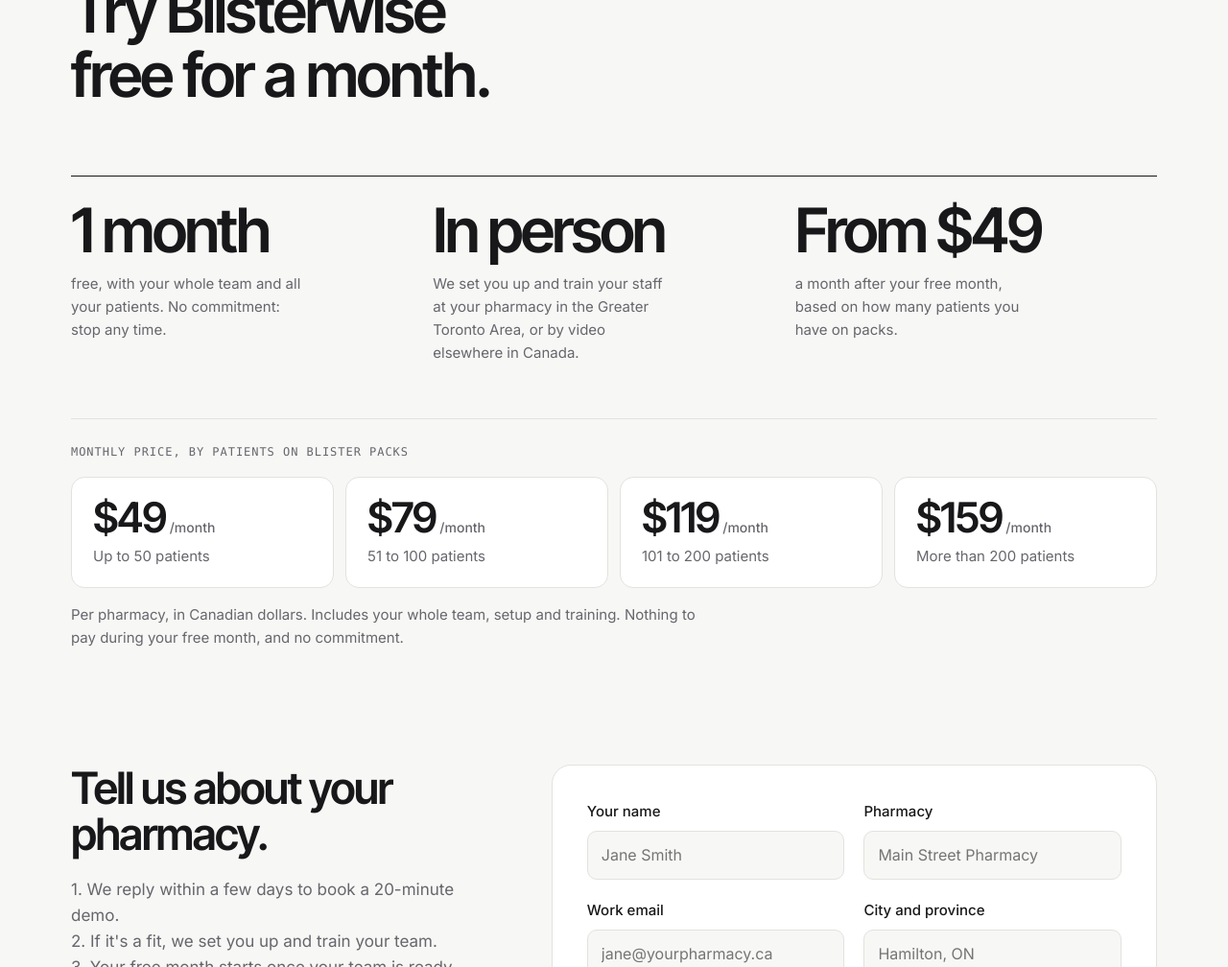
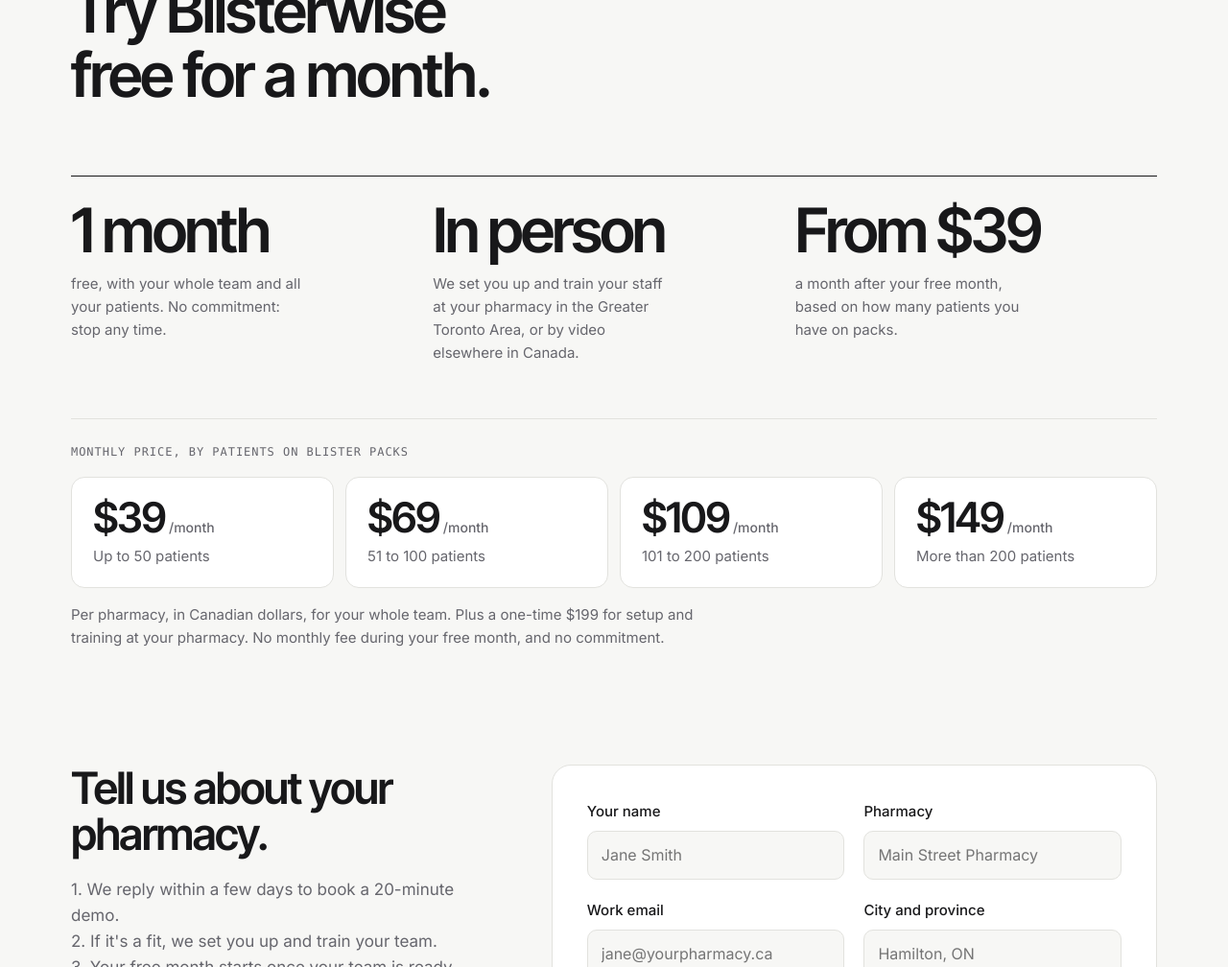
Before and after one commit to haasitanellipudi/blisterwise-site, a plain HTML site: page index.html in a window 1280 px wide. Shown: the part 5870-6878 px from the top of the page at 96% size. Drawn offline with Linux system fonts and the light colour scheme; animation ran at ten frames a second.

Commit message:
Pricing: $39 / $69 / $109 / $149 a month, plus a one-time $199 setup fee
Co-Authored-By: Claude Opus 5.5 <noreply@anthropic.com>

```diff
--- a/index.html
+++ b/index.html
@@ -428,17 +428,17 @@
       <div class="facts" data-reveal>
         <div><span class="big">1 month</span><p>free, with your whole team and all your patients. No commitment: stop any time.</p></div>
         <div><span class="big">In person</span><p>We set you up and train your staff at your pharmacy in the Greater Toronto Area, or by video elsewhere in Canada.</p></div>
-        <div><span class="big">From $49</span><p>a month after your free month, based on how many patients you have on packs.</p></div>
+        <div><span class="big">From $39</span><p>a month after your free month, based on how many patients you have on packs.</p></div>
       </div>
       <div class="tiers" id="pricing" data-reveal>
         <h3>Monthly price, by patients on blister packs</h3>
         <ul>
-          <li><span>Up to 50 patients</span><b>$49</b></li>
-          <li><span>51 to 100 patients</span><b>$79</b></li>
-          <li><span>101 to 200 patients</span><b>$119</b></li>
-          <li><span>More than 200 patients</span><b>$159</b></li>
+          <li><span>Up to 50 patients</span><b>$39</b></li>
+          <li><span>51 to 100 patients</span><b>$69</b></li>
+          <li><span>101 to 200 patients</span><b>$109</b></li>
+          <li><span>More than 200 patients</span><b>$149</b></li>
         </ul>
-        <p>Per pharmacy, in Canadian dollars. Includes your whole team, setup and training. Nothing to pay during your free month, and no commitment.</p>
+        <p>Per pharmacy, in Canadian dollars, for your whole team. Plus a one-time $199 for setup and training at your pharmacy. No monthly fee during your free month, and no commitment.</p>
       </div>
 
       <div class="apply" id="apply">
```
